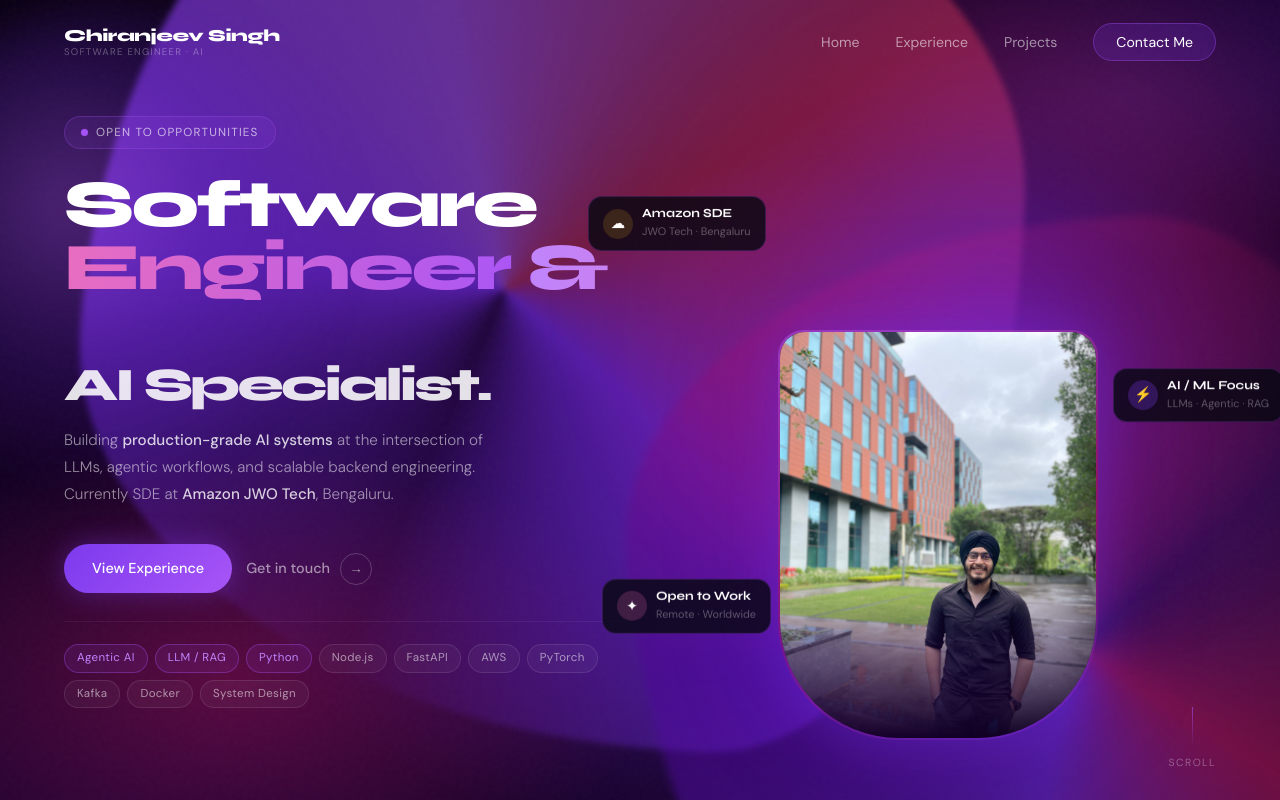
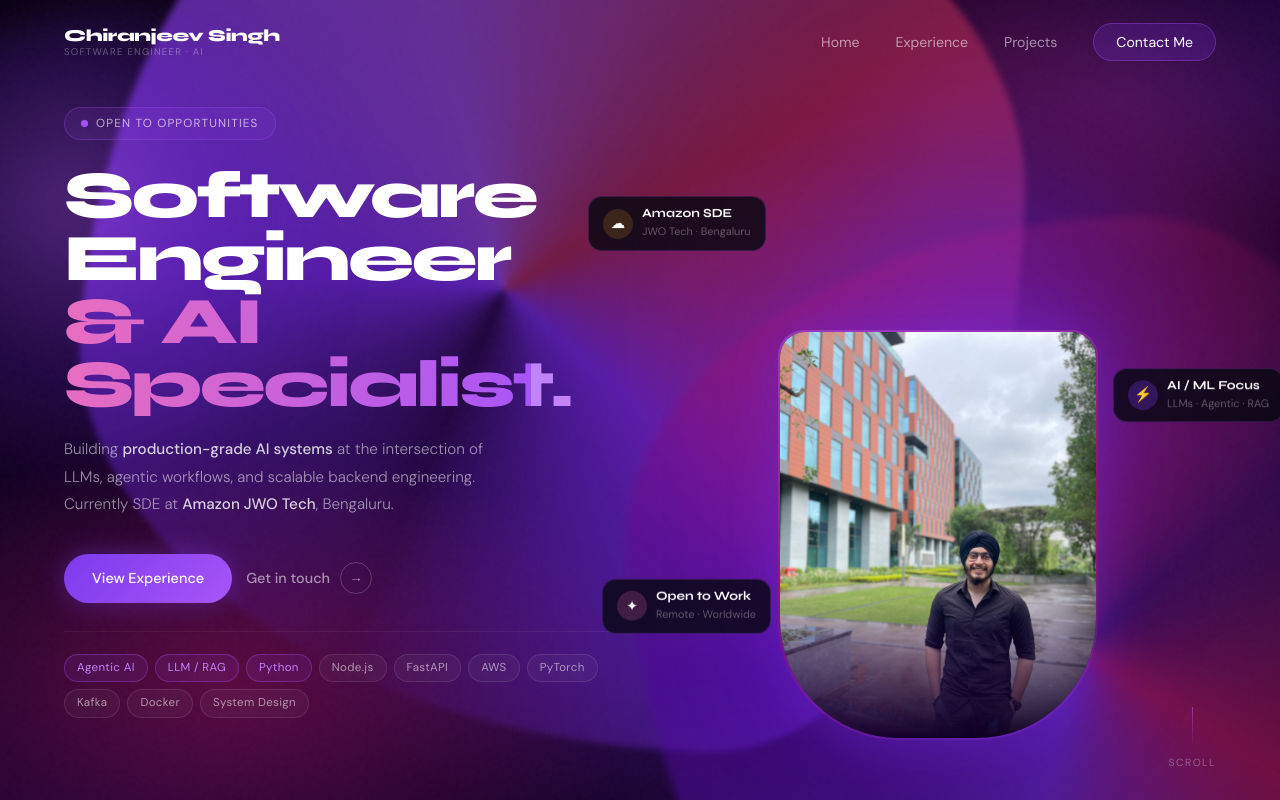
Before and after one commit to chiranjeev-21/ME, a React (Vite) app: page / in a window 1280 px wide. Shown: the top 800 px of the page. Built offline with nearby package versions, Linux system fonts and the light colour scheme.

Commit message:
Fix broken hero headline to avoid new line after & and before AI

```diff
--- a/src/components/sections/Hero/HeroContent.tsx
+++ b/src/components/sections/Hero/HeroContent.tsx
@@ -17,11 +17,9 @@ export function HeroContent() {
 
       {/* Headline */}
       <h1 className={styles.heading}>
-        Software
+        Software Engineer
         <br />
-        <span className={styles.headingGrad}>Engineer &amp;</span>
-        <br />
-        <span className={styles.headingRole}>AI Specialist.</span>
+        <span className={styles.headingGrad}>&amp; AI Specialist.</span>
       </h1>
 
       {/* Description */}
```
